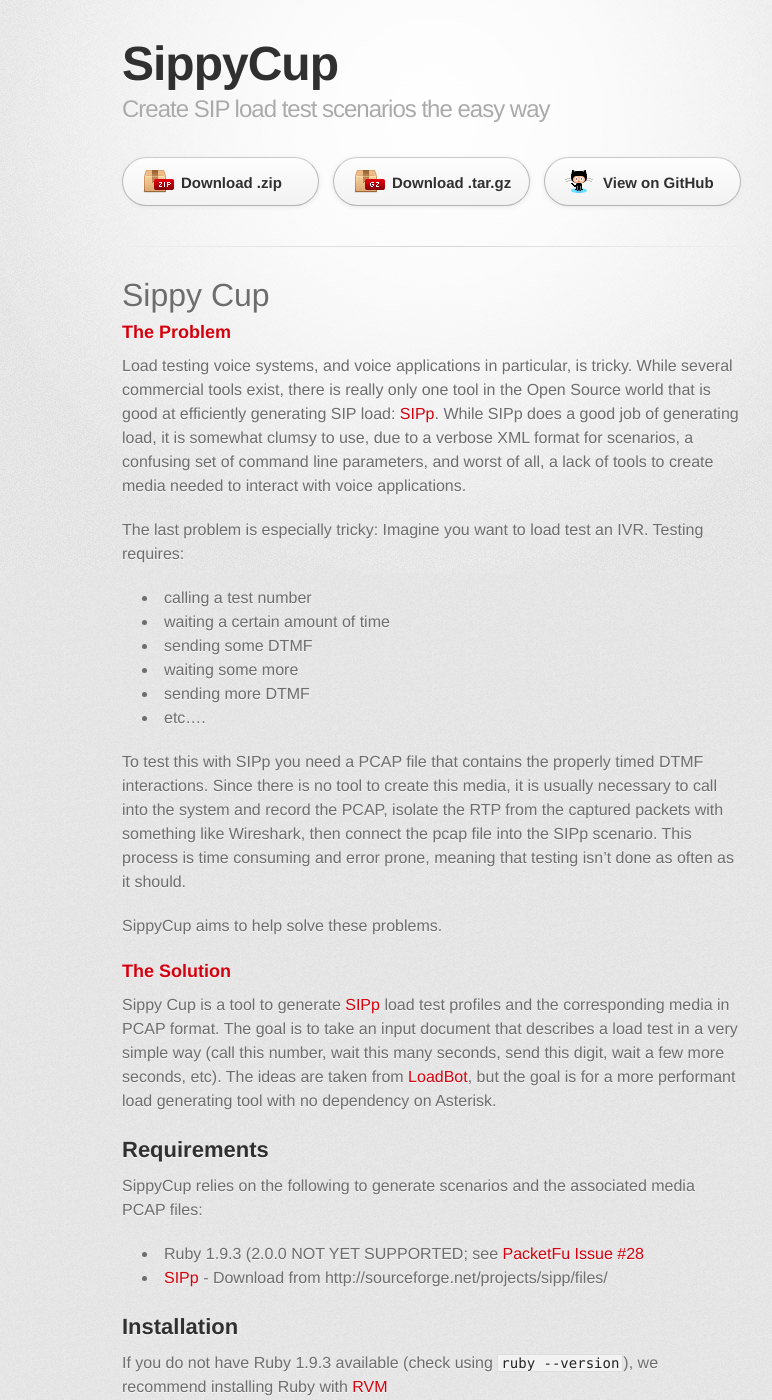
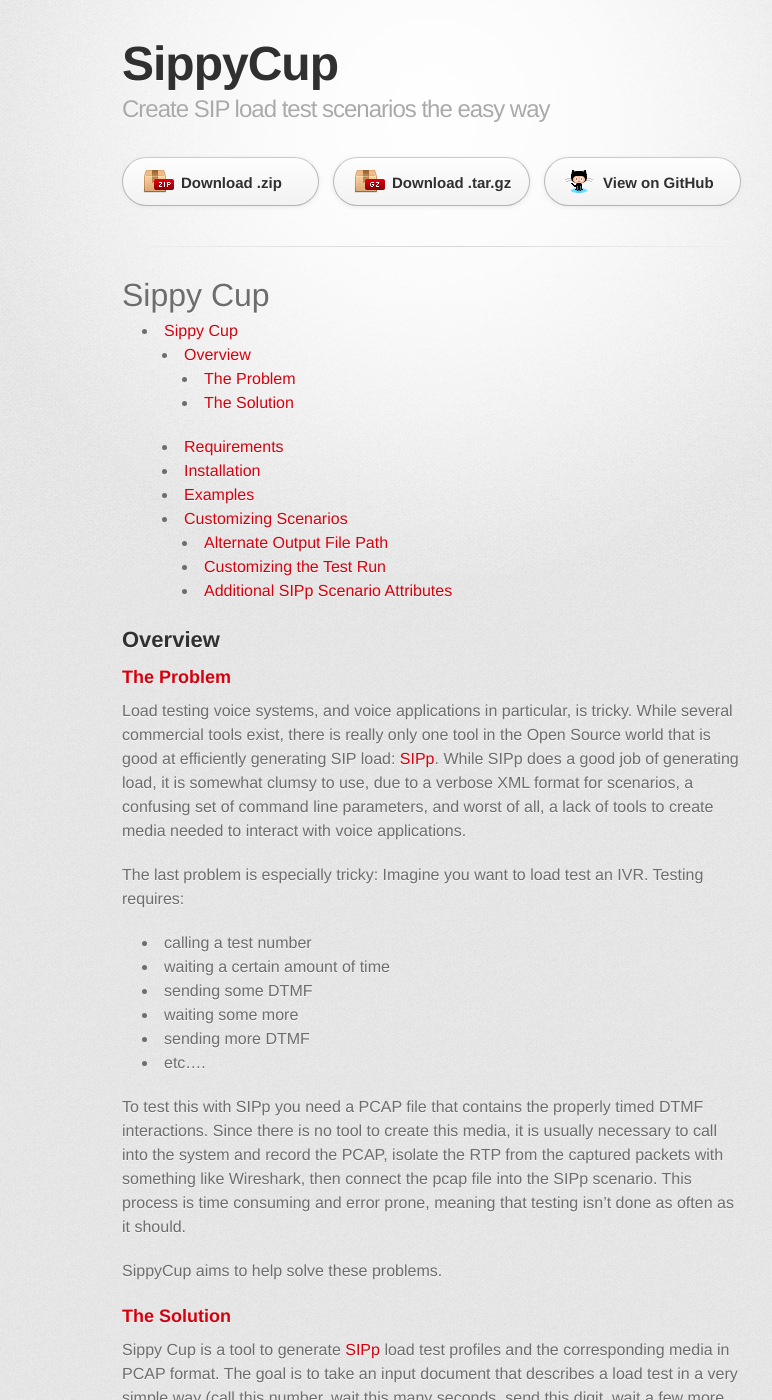
Before and after one commit to mojolingo/sippy_cup, a Jekyll site: the page built from index.md, in a window 1280 px wide and 1400 px high. Shown: the whole window, without its empty margins (208-980 px from the left). Built offline with Jekyll 4.4.1, drawn with Linux system fonts in a browser that asks for light colours; some web fonts are replaced; some of the changed text lies outside the part shown.

Commit message:
Table of Contents

```diff
--- a/index.md
+++ b/index.md
@@ -2,9 +2,16 @@
 layout: default
 ---
 
-# <a name="sippy-cup" class="anchor" href="#sippy-cup"><span class="octicon octicon-link"></span></a>Sippy Cup
+# Sippy Cup
 
-### <a name="the-problem" class="anchor" href="#the-problem"><span class="octicon octicon-link"></span></a>The Problem
+* Table of Contents
+{:toc}
+
+
+## Overview {#overview}
+
+
+### The Problem {#the_problem}
 
 Load testing voice systems, and voice applications in particular, is tricky.  While several commercial tools exist, there is really only one tool in the Open Source world that is good at efficiently generating SIP load: [SIPp](http://sipp.sourceforge.net/).  While SIPp does a good job of generating load, it is somewhat clumsy to use, due to a verbose XML format for scenarios, a confusing set of command line parameters, and worst of all, a lack of tools to create media needed to interact with voice applications.
 
@@ -22,18 +29,18 @@
 
 SippyCup aims to help solve these problems.
 
-### <a name="the-solution" class="anchor" href="#the-solution"><span class="octicon octicon-link"></span></a>The Solution
+### The Solution {#the_solution}
 
 Sippy Cup is a tool to generate [SIPp](http://sipp.sourceforge.net/) load test profiles and the corresponding media in PCAP format. The goal is to take an input document that describes a load test in a very simple way (call this number, wait this many seconds, send this digit, wait a few more seconds, etc).  The ideas are taken from [LoadBot](https://github.com/mojolingo/ahn-loadbot), but the goal is for a more performant load generating tool with no dependency on Asterisk.
 
-## <a name="requirements" class="anchor" href="#requirements"><span class="octicon octicon-link"></span></a>Requirements
+## Requirements {#requirements}
 
 SippyCup relies on the following to generate scenarios and the associated media PCAP files:
 
 * Ruby 1.9.3 (2.0.0 NOT YET SUPPORTED; see [PacketFu Issue #28](https://github.com/todb/packetfu/issues/28)
 * [SIPp](http://sipp.sourceforge.net/) - Download from http://sourceforge.net/projects/sipp/files/
 
-## <a name="installation" class="anchor" href="#installation"><span class="octicon octicon-link"></span></a>Installation
+## Installation {#installation}
 
 If you do not have Ruby 1.9.3 available (check using `ruby --version`), we recommend installing Ruby with [RVM](http://rvm.io)
 
@@ -45,7 +52,7 @@
 
 Now you can start creating scenario files like in the examples below.
 
-## <a name="example" class="anchor" href="#example"><span class="octicon octicon-link"></span></a>Example
+## Examples {#examples}
 
 {% highlight ruby %}
 require 'sippy_cup'
@@ -81,9 +88,9 @@
 
 And finally running `rake sippy_cup:run[sippy_cup.yml]` to execute the scenario.
 
-## <a name="customize-your-scenarios" class="anchor" href="#customize-your-scenarios"><span class="octicon octicon-link"></span></a>Customize Your Scenarios
+## Customizing Scenarios {#customizing_scenarios}
 
-### <a name="alternate-file-path" class="anchor" href="#alternate-file-path"><span class="octicon octicon-link"></span></a>Alternate File Path
+### Alternate Output File Path
 
 Don't want your scenario to end up in the same directory as your script? Need the filename to be different than the scenario name? No problem! Try:
 
@@ -96,7 +103,7 @@
 
 This will create the files `somewhere.xml`, `somewhere.pcap`, and `somewhere.yml` in the `/path/to/` directory.
 
-### <a name="customizing-the-test-run" class="anchor" href="#customizing-the-test-run"><span class="octicon octicon-link"></span></a>Customizing the Test Run
+### Customizing the Test Run
 
 By default, sippy cup will automatically generate a YAML file with the following contents:
 
@@ -129,7 +136,7 @@
   <dd>By default, SippyCup will hide SIPp's command line output while running a scenario. Set this parameter to `true` to see full command line output</dd>
 </dl>
 
-### <a name="additional-sipp-attributes" class="anchor" href="#additional-sipp-attributes"><span class="octicon octicon-link"></span></a>Additional SIPp Attributes
+### Additional SIPp Scenario Attributes
 
 With Sippy Cup, you can add additional attributes to each step of the scenario:
 
```
